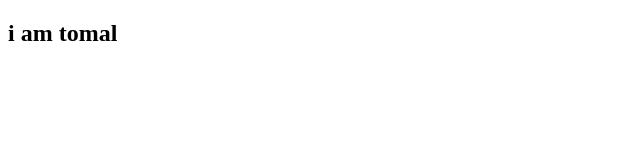
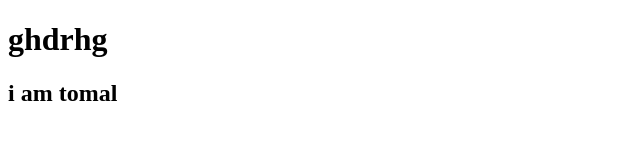
Before and after one commit to tohidulislam5/my-first-website, a plain HTML site: page index.html in a window 1280 px wide. Shown: the whole page, without its empty margins (0-640 px from the left). Drawn offline with Linux system fonts and the light colour scheme.

Commit message:
added files

```diff
--- a/index.html
+++ b/index.html
@@ -7,6 +7,7 @@
     <title>Document</title>
 </head>
 <body>
+    <h1>ghdrhg</h1>
     <h2>i am tomal</h2>
 </body>
 </html>
```
Also changed, not shown: 1 other file.
